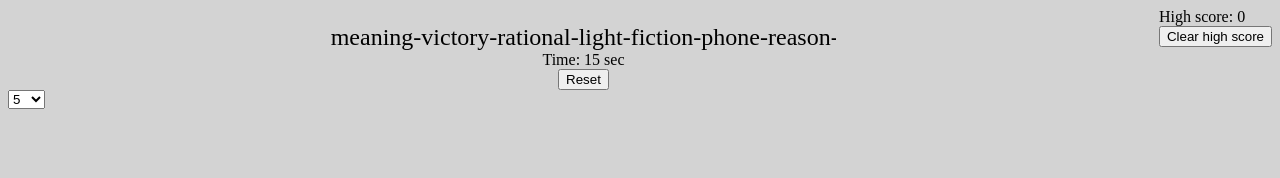
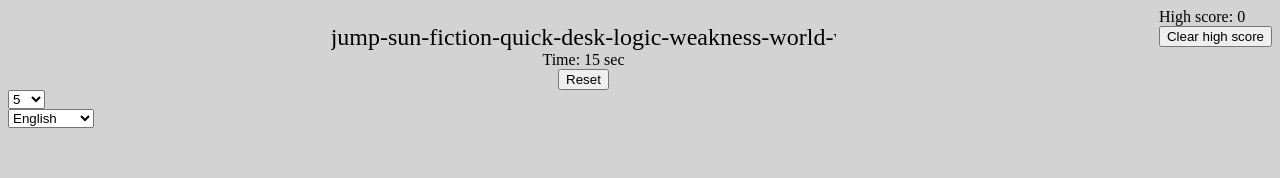
Before and after one commit to Vegardhgr/SimplyType, a React (Vite) app in the folder frontend/: page / in a window 1280 px wide. Shown: the top 178 px of the page. Built offline with nearby package versions, Linux system fonts and the light colour scheme.

Commit message:
Added a drop-down list for language

```diff
--- a/frontend/src/App.tsx
+++ b/frontend/src/App.tsx
@@ -5,6 +5,7 @@ import CalcWPM from './utils/calcWPM'
 import FetchWordsFromTxtFile from './utils/fetchWordsFromTxtFile'
 import CorrectAndWrongNrOfChars from './utils/correctAndWrongNrOfChars'
 import TimerDropDownList from './components/timerDropDownList'
+import LangDropDownList from './components/langDropDownList'
 
 /* wordTupleType is on the form -> [char, isItTyped, shouldTheCharBeHidden]*/
 type wordTupleType = [string, boolean | undefined, boolean]
@@ -33,6 +34,10 @@ function App() {
             setIsCharsCounted(isCounted)
         }
     }, [wordlist, timerIsZero]);
+
+    useEffect(() => {
+        FetchWordsFromTxtFile(setWordlist, language)
+    }, [language])
 
     const isHighScore = () => {
         const potentialHighScore:number = CalcWPM(nrOfCorrectChars, initialTimeInSec)
@@ -67,6 +72,7 @@ function App() {
                     setIsCharsCounted = {setIsCharsCounted} setTimerHasStart = {setTimerHasStart}/>
             </div>
             {!timerHasStart && <TimerDropDownList setInitialTimeInSec={setInitialTimeInSec}/>}
+            {!timerHasStart && <LangDropDownList setLanguage = {setLanguage}/>}
         </div>
     )
 }
--- /dev/null
+++ b/frontend/src/components/langDropDownList.tsx
@@ -0,0 +1,20 @@
+import { SetStateAction } from "react";
+
+function LangDropDownList({setLanguage}:
+    {setLanguage:React.Dispatch<SetStateAction<string>>}){
+
+    const handleChange = (e: React.ChangeEvent<HTMLSelectElement>) => {
+        setLanguage(e.target.value)
+    }
+
+    return(
+        <div>
+            <select onChange = {handleChange}>
+                <option value = {"eng"}>English</option>
+                <option value = {"nor"}>Norwegian</option>
+            </select>
+        </div>
+    )
+}
+
+export default LangDropDownList;
```
